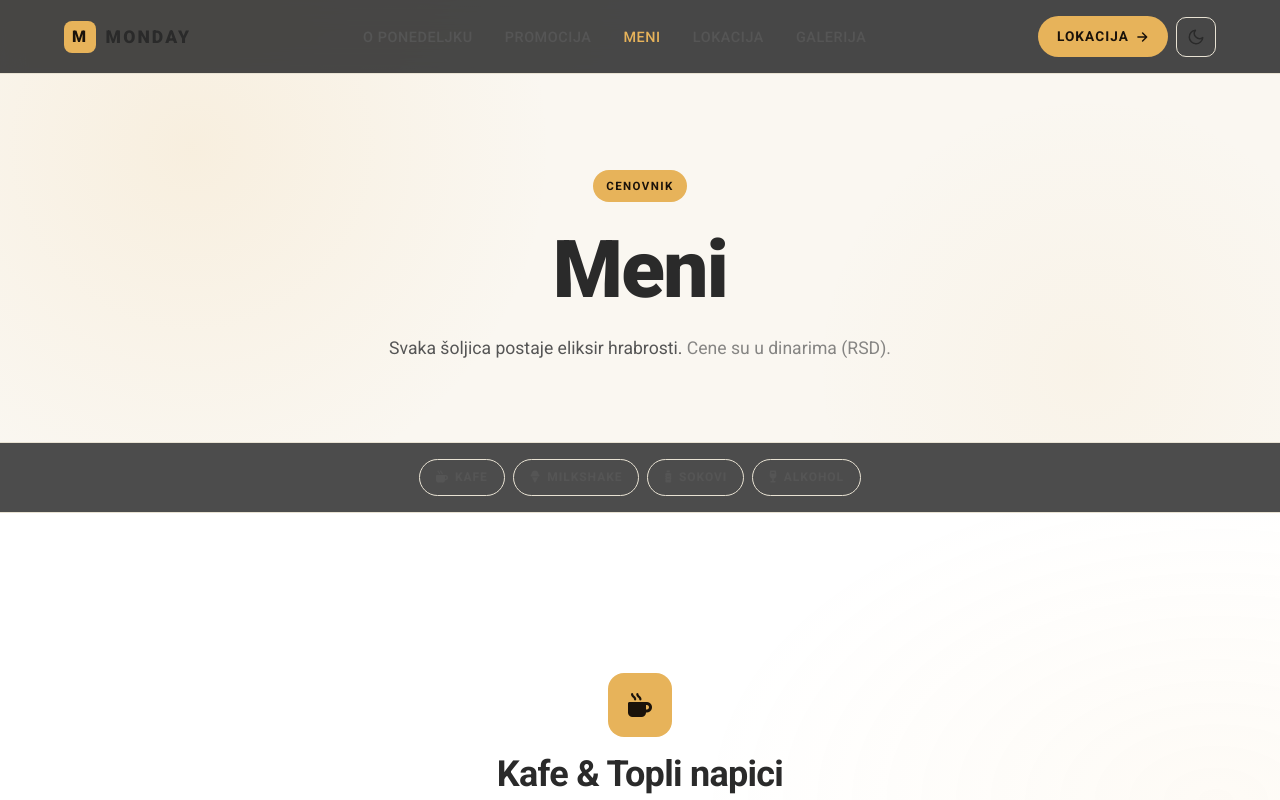
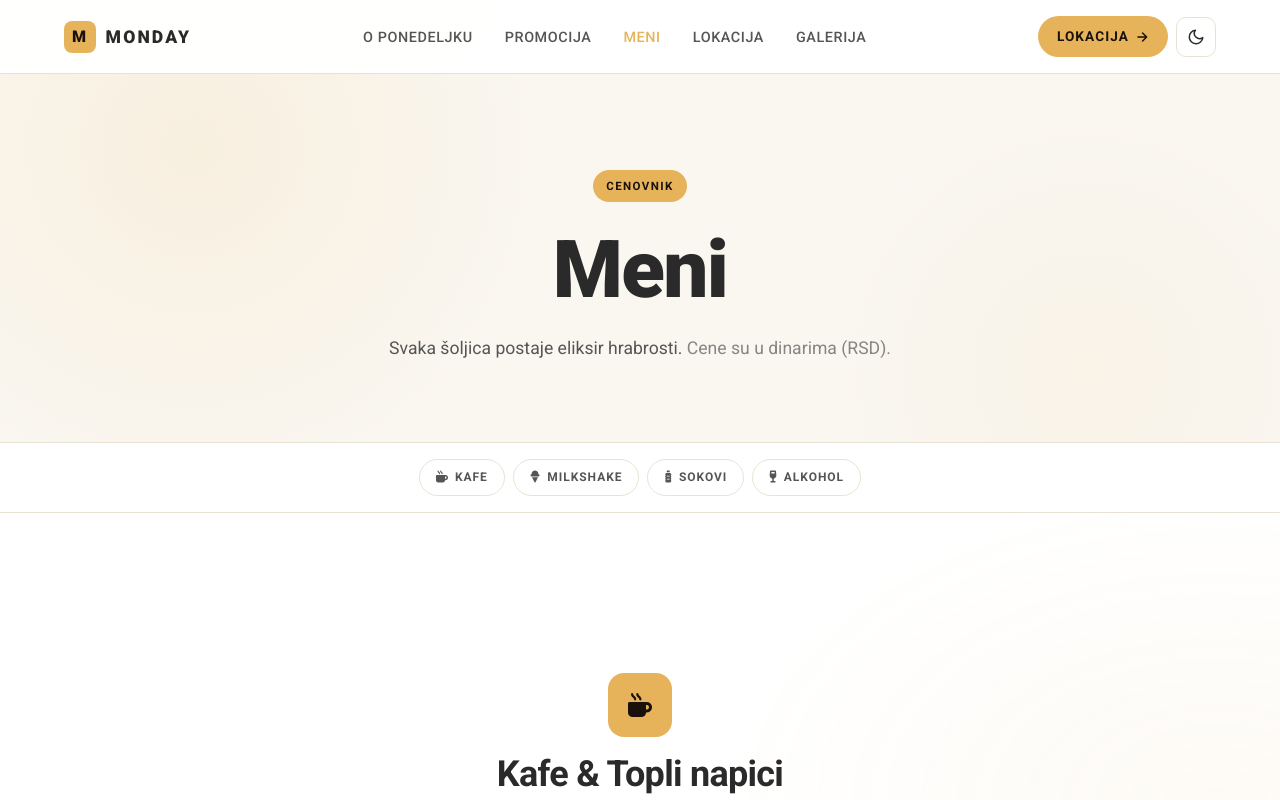
Before and after one commit to mondaykragujevac/mondaytime, a website: page meni.html in a window 1280 px wide. Both pictures are taken after a click on the button "Promeni temu". Shown: the top 800 px of the page. Drawn offline with nearby package versions, Linux system fonts and the light colour scheme; files that its build step writes are made by us from their sources.

Commit message:
Light tema: nav i jumpbar imaju svetlu pozadinu umesto hardcoded crne

```diff
--- a/custom.css
+++ b/custom.css
@@ -104,6 +104,9 @@ section { padding: 5rem 0; }
   backdrop-filter: saturate(150%) blur(12px);
   -webkit-backdrop-filter: saturate(150%) blur(12px);
   border-bottom: 1px solid var(--border);
+}
+[data-theme="light"] .nav {
+  background: rgba(255, 255, 255, 0.85);
 }
 
 .nav-inner {
@@ -684,6 +687,9 @@ section { padding: 5rem 0; }
   z-index: 30;
   padding: 1rem 0;
 }
+[data-theme="light"] .jumpbar {
+  background: rgba(255, 255, 255, 0.85);
+}
 .jumpbar-inner {
   max-width: 1200px;
   margin: 0 auto;
```
